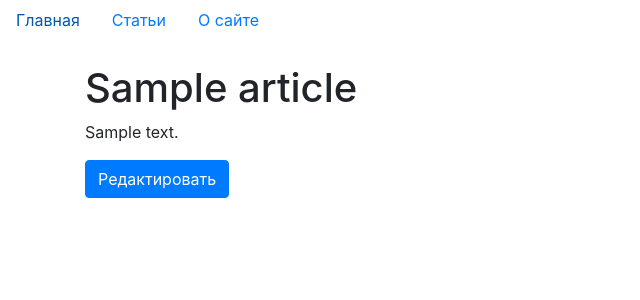
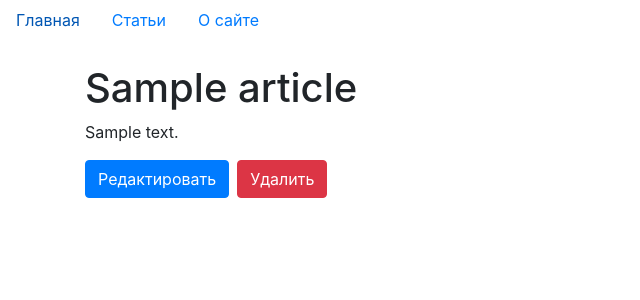
Before and after one commit to Pavel-Kr/hexlet-django-blog, a Django app: page /articles/1/ in a window 1280 px wide. Shown: the top 300 px of the page, without its empty margins (0-640 px from the left). Run offline with Django 5.2, Linux system fonts and the light colour scheme; tables that the repository leaves empty hold one stand-in row (values such as "Sample post"); some libraries are stand-ins or nearby versions.

Commit message:
Add article delete button

```diff
--- a/hexlet_django_blog/article/urls.py
+++ b/hexlet_django_blog/article/urls.py
@@ -5,6 +5,7 @@ from hexlet_django_blog.article import views
 urlpatterns = [
     path('', views.IndexView.as_view(), name='articles'),
     path('<int:id>/edit/', views.ArticleFormEditView.as_view(), name='articles_update'),
+    path('<int:id>/delete/', views.ArticleDeleteView.as_view(), name='articles_delete'),
     path('<int:id>/', views.ArticleView.as_view(), name='articles_detail'),
     path('create/', views.ArticleFormCreateView.as_view(), name='articles_create'),
 ]
--- a/hexlet_django_blog/article/views.py
+++ b/hexlet_django_blog/article/views.py
@@ -72,3 +72,16 @@ class ArticleFormEditView(View):
             'form': form,
             'article_id': article_id
         })
+
+
+class ArticleDeleteView(View):
+
+    def post(self, request, *args, **kwargs):
+        article_id = kwargs.get('id')
+        article = Article.objects.get(id=article_id)
+        if article:
+            article.delete()
+            messages.success(request, 'Статья успешно удалена')
+        else:
+            messages.error(request, 'Ошибка при удалении')
+        return redirect('articles')
--- a/hexlet_django_blog/templates/articles/show.html
+++ b/hexlet_django_blog/templates/articles/show.html
@@ -4,5 +4,11 @@
 {% block content %}
 <h1>{{ article.name }}</h1>
 <p>{{ article.body }}</p>
-<a href="{% url 'articles_update' id=article.id %}" class="btn btn-primary">Редактировать</a>
+<div class="d-flex">
+    <a href="{% url 'articles_update' id=article.id %}" class="btn btn-primary mr-2">Редактировать</a>
+    <form action="{% url 'articles_delete' id=article.id %}" method="post">
+        {% csrf_token %}
+        <input type="submit" value="Удалить" class="btn btn-danger">
+    </form>
+</div>
 {% endblock %}
```
